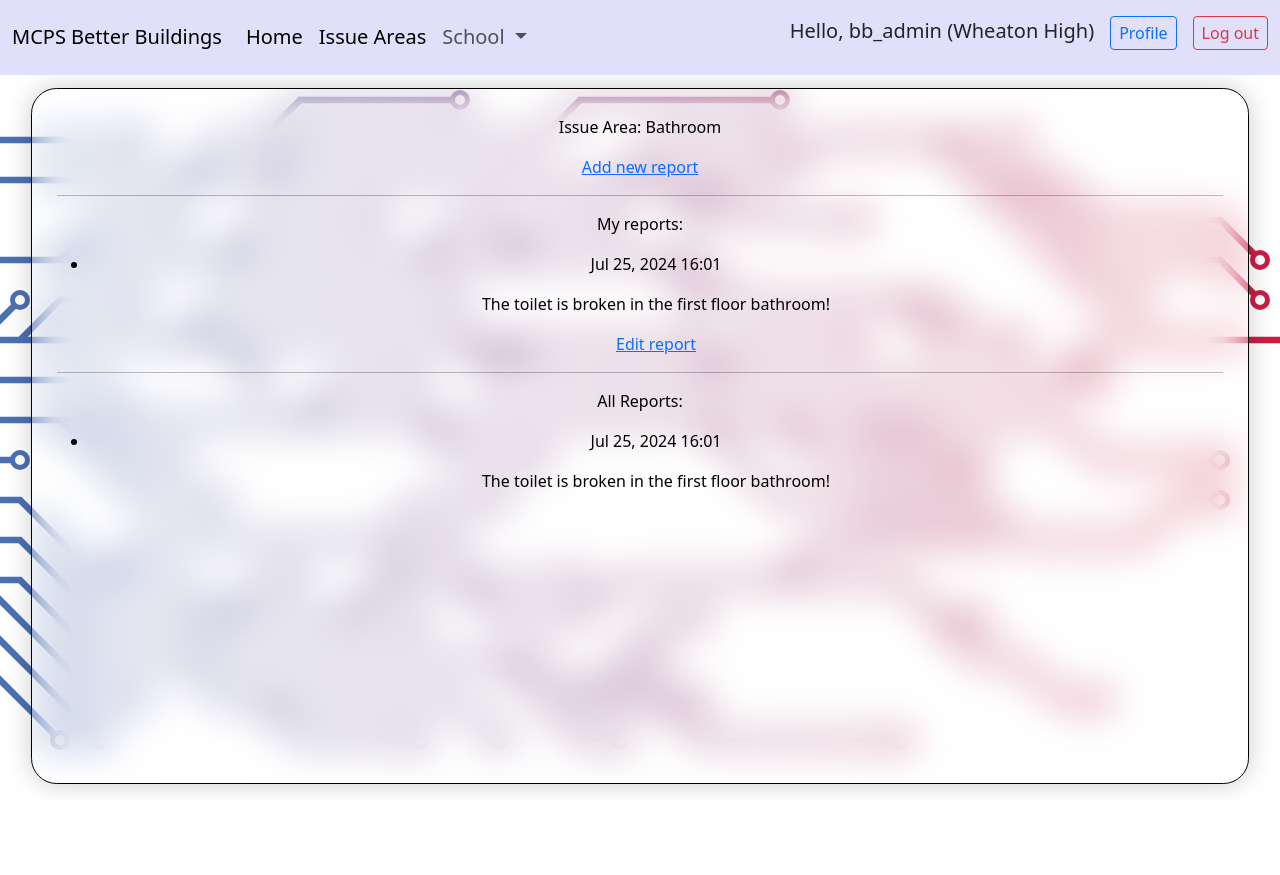
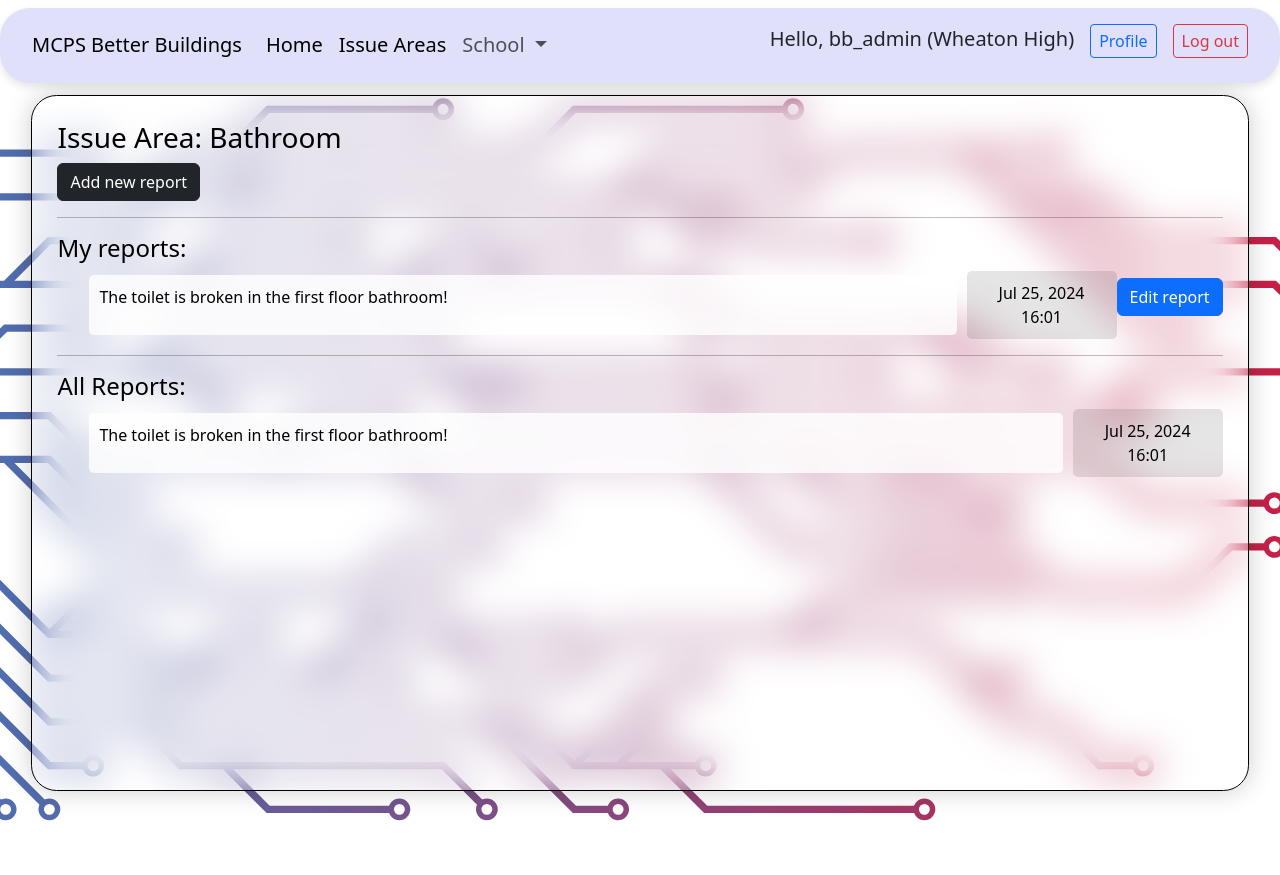
Before and after one commit to Scorchify/Better-Buildings, a Django app: page /area/1/ in a window 1280 px wide. Before the commit the page ends 792 px from the top, so only its background shows below. Run offline with Django 5.2, Linux system fonts and the light colour scheme; a user stored in the database is signed in; data comes from the database, SQL or seed files in the repository; both versions use the stored data as it was after the commit; some libraries are stand-ins or nearby versions.

Commit message:
finished report styling need to finish display styling.

```diff
--- a/better_buildings/static/css/base.css
+++ b/better_buildings/static/css/base.css
@@ -1,15 +1,41 @@
-.navbar {
-    background-color: #e0e0fa; /* Light blue color */
-  }
-  .content-container {
-    margin-top: 4rem;
-    margin-left: 0;
-  }
-
 body {
   background: url("../images/light-mode.svg") no-repeat;
   background-size: cover;
   background-position: center;
+  overflow-y: hidden;
+}
+
+.navbar {
+  background-color: #e0e0fa; /* Light blue color */
+  border-radius: 30px;
+  padding: 10px 20px;
+  box-shadow: 0 4px 8px rgba(0, 0, 0, 0.1);
+  padding-top: 0.9rem;
+  padding-bottom: 0.9rem;
+  position: relative;
+  top: 1vh; /* Move navbar down by 1vh */
+  transform-origin: left;
+  transform: scaleX(1); /* Default to final state */
+}
+
+.navbar.animate {
+  animation: scrollIn 1s forwards; /* Add animation */
+}
+
+@keyframes scrollIn {
+  0% {
+    transform: scaleX(0);
+    opacity: 0;
+  }
+  100% {
+    transform: scaleX(1);
+    opacity: 1;
+  }
+}
+
+.content-container {
+  margin-top: 4rem;
+  margin-left: 0;
 }
 
 .wrapper {
@@ -25,7 +51,20 @@
   text-align: center;
   max-height: 80vh;
   overflow-y: auto;
-    margin: 0 auto; /* Center the wrapper */
+  margin: -4vh -4vw 4vh; /* Adjusted margin to move the box up */
+  overflow-y: auto;
+  box-sizing: border-box; /* Ensure padding and border are included in the width/height */
+  opacity: 0; /* Start with hidden content */
+  animation: fadeIn .5s forwards; /* Apply fade-in animation */
+}
+
+@keyframes fadeIn {
+  from {
+    opacity: 0;
+  }
+  to {
+    opacity: 1;
+  }
 }
 
 .box {
@@ -39,23 +78,16 @@
   border-radius: 2vw;
   padding: 2vw;
   text-align: center;
-    margin: 11vh -4vw 2vh; /* Margin of 11vh on top, 2vh on bottom, -4vw on sides */
+  margin: -4vh -4vw 4vh; /* Adjusted margin to move the box up */
   overflow-y: auto;
-    box-sizing: border-box; /* Ensure padding and border are included in the width/height */
+  box-sizing: border-box;
 }
 
 /* Media query for mobile view */
 @media (max-width: 600px) {
   .box {
-      margin: 11vh 0vw 2vh; /* Margin of 11vh on top, 2vh on bottom, 0vw on sides */
+    margin: 4vh 0vw 2vh; /* Adjusted margin for mobile view */
   }
-  }
-
-
-
-.navbar {
-  padding-top: .9rem;
-  padding-bottom: .9rem;
 }
 
 .btn-purple {
--- /dev/null
+++ b/better_buildings/static/javascript/base.js
@@ -0,0 +1,22 @@
+/*JavaScript for aesthetic scripts*/
+  document.addEventListener('DOMContentLoaded', function () {
+    var textareas = document.querySelectorAll('.input-box');
+
+    textareas.forEach(function (textarea) {
+      textarea.style.overflow = 'hidden';
+      textarea.style.height = 'auto'; // Reset the height
+      textarea.style.height = textarea.scrollHeight + 'px';
+
+      textarea.addEventListener('input', function () {
+        this.style.height = 'auto';
+        this.style.height = (this.scrollHeight) + 'px';
+      });
+    });
+  });
+
+  document.addEventListener('DOMContentLoaded', function () {
+    if (!sessionStorage.getItem('navbarAnimated')) {
+      document.querySelector('.navbar').classList.add('animate');
+      sessionStorage.setItem('navbarAnimated', 'true');
+    }
+  });
--- a/better_buildings/templates/better_buildings/area.html
+++ b/better_buildings/templates/better_buildings/area.html
@@ -1,26 +1,25 @@
 {% extends 'better_buildings/base.html' %}
 
 {% block content %}
-<div class="box">
-  <p>Issue Area: {{ area.text }}</p>
+<div class="box2">
+  <h3>Issue Area: {{ area.text }}</h3>
 
   <p>
-    <a href="{% url 'better_buildings:new_report' area.id %}">Add new report</a>
+    <a href="{% url 'better_buildings:new_report' area.id %}" class="btn btn-dark">Add new report</a>
   </p>
 
   <hr/>
 
-  <p>My reports:</p>
+  <h4>My reports:</h4>
   <ul>
     {% for report in user_reports %}
-      <li>
-        <p>{{ report.date_added|date:'M d, Y H:i' }}</p>
-        <p>{{ report.text|linebreaks }}</p>
-
+      <li class="report-item">
+        <div class="report-text">{{ report.text|linebreaks }}</div>
+        <div class="report-date">{{ report.date_added|date:'M d, Y H:i' }}</div>
+        <br>
         <p>
-          <a href="{% url 'better_buildings:edit_report' report.id %}">Edit report</a>
+          <a href="{% url 'better_buildings:edit_report' report.id %}" class="btn btn-primary">Edit report</a>
         </p>
-
       </li>
     {% empty %}
       <p>Looks like you haven't made any reports to this area yet.</p>
@@ -29,16 +28,73 @@
 
   <hr/>
 
-  <p>All Reports:</p>
+  <h4>All Reports:</h4>
   <ul>
     {% for report in reports %}
-      <li>
-        <p>{{ report.date_added|date:'M d, Y H:i' }}</p>
-        <p>{{ report.text|linebreaks }}</p>
+      <li class="report-item">
+        <div class="report-text">{{ report.text|linebreaks }}</div>
+        <div class="report-date">{{ report.date_added|date:'M d, Y H:i' }}</div>
       </li>
     {% empty %}
       <li>There are no reports in the issue area yet.</li>
     {% endfor %}
   </ul>
 </div>
+
+<style>
+.box2 {
+  width: 100vw;
+  height: calc(100vh - 13vh);
+  background: transparent;
+  border: 0.1vw solid rgba(0, 0, 0, 1); /* Black border color */
+  backdrop-filter: blur(20px);
+  box-shadow: 0 0 2vw rgba(0, 0, 0, 0.2);
+  color: #000000;
+  border-radius: 2vw;
+  padding: 2vw;
+  margin: -4vh -4vw 4vh; /* Adjusted margin to move the box up */
+  overflow-y: auto;
+  box-sizing: border-box; /* Ensure padding and border are included in the width/height */
+  text-align: left; /* Reset text alignment to default (left) */
+}
+
+.report-item {
+  display: flex;
+  align-items: center;
+  margin-bottom: 1rem;
+}
+
+.report-text {
+  background: rgba(255, 255, 255, 0.8);
+  border-radius: 5px;
+  padding: 10px;
+  margin-right: 10px;
+  flex: 1;
+  width: calc(100% - 150px); /* Adjusted to leave space for the date box */
+}
+
+.report-date {
+  background: rgba(0, 0, 0, 0.1);
+  border-radius: 5px;
+  padding: 10px;
+  text-align: center;
+  width: 150px; /* Adjust the width to your preference */
+  height: 100%; /* Ensure the height matches the report-text */
+}
+
+@media (max-width: 600px) {
+  .report-item {
+    flex-direction: column;
+    align-items: flex-start;
+  }
+
+  .report-text, .report-date {
+    width: 100%;
+  }
+
+  .report-date {
+    margin-top: 10px;
+  }
+}
+</style>
 {% endblock content %}
--- a/better_buildings/templates/better_buildings/base.html
+++ b/better_buildings/templates/better_buildings/base.html
@@ -8,6 +8,7 @@
     <link rel="icon" type="image/x-icon" href="{% static 'images/bb_logo.png' %}">
     <title>MCPS Better Buildings App</title>
     <link rel="stylesheet" href="{% static 'css/base.css' %}">
+    <script src="{% static 'javascript/base.js' %}"></script>
     <link rel="stylesheet" href="https://cdn.jsdelivr.net/npm/bootstrap-icons@1.11.3/font/bootstrap-icons.min.css"> <!-- Icons -->
   </head>
   <body class="p-0 m-0 border-0">
--- a/better_buildings/views.py
+++ b/better_buildings/views.py
@@ -1,7 +1,6 @@
 from django.shortcuts import render, redirect
 from django.contrib.auth.decorators import login_required, user_passes_test
 from django.http import HttpResponse
-
 from .models import Area, Report
 from .forms import AreaForm, ReportForm
 
```
Also changed, not shown: better_buildings/forms.py (+6 -1 lines), better_buildings/static/css/input.css (+5 -6 lines), better_buildings/templates/better_buildings/edit_report.html (+19 -17 lines), better_buildings/templates/better_buildings/new_report.html (+7 -4 lines), db.sqlite3. Lines whose indentation alone changed are shown as unchanged.
